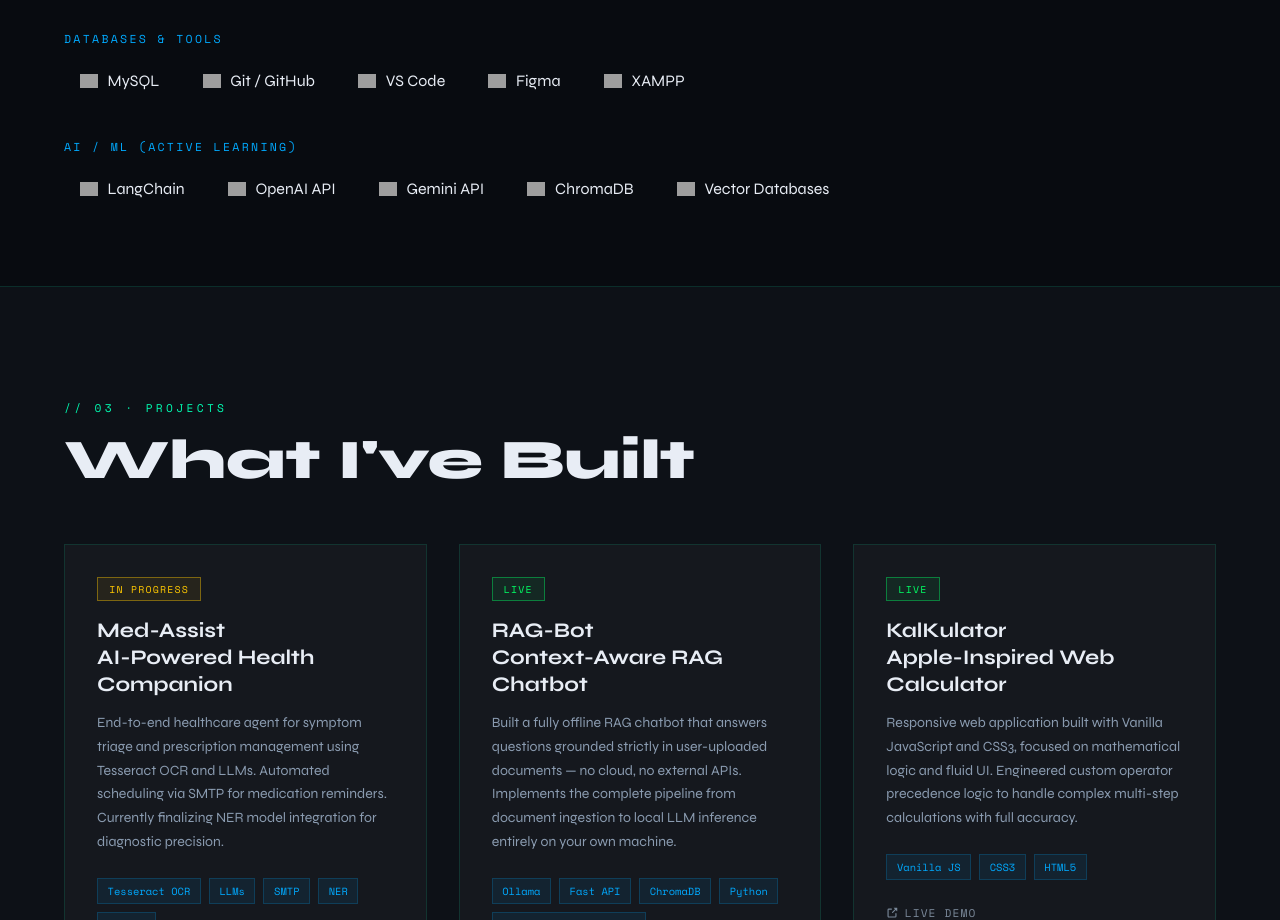
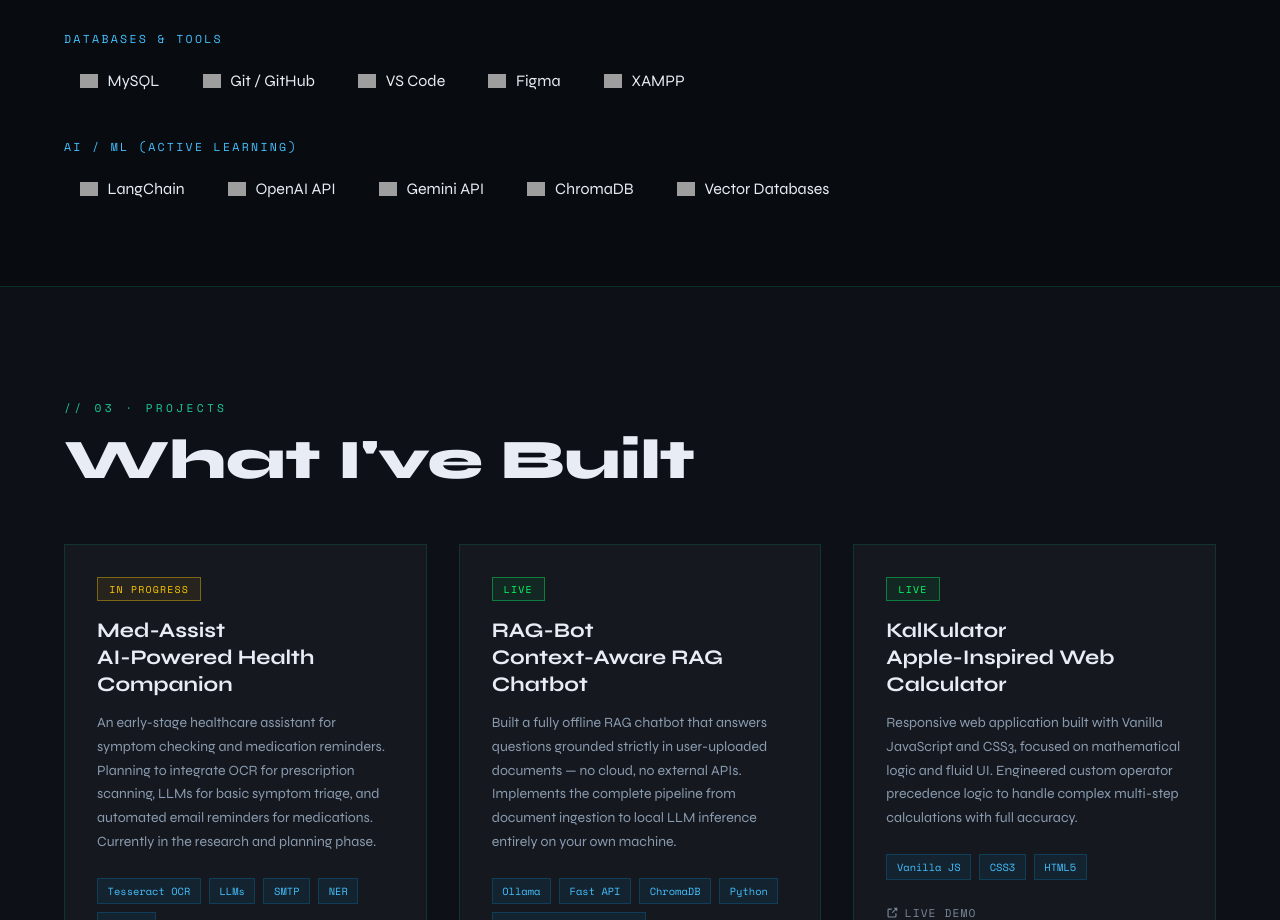
Before and after one commit to sncs1311/my-portfolio, a plain HTML site: page index.html in a window 1280 px wide. Shown: the part 1880-2800 px from the top of the page. Drawn offline with nearby package versions, Linux system fonts and the light colour scheme; grey boxes are pictures that could not be loaded.

Commit message:
Changes made to html file.

```diff
--- a/index.html
+++ b/index.html
@@ -11,13 +11,13 @@
       --bg: #080b10;
       --surface: #0d1117;
       --border: rgba(0,255,180,0.12);
-      --accent: #00ffb3;
-      --accent2: #0af;
+      --accent: #1dcd98;
+      --accent2: rgb(69, 193, 255);
       --accent3: #ff6aff;
       --text: #e8edf5;
       --muted: #7a8899;
-      --card: rgba(255,255,255,0.03);
-      --glow: 0 0 40px rgba(0,255,179,0.18);
+      --card: rgba(255, 255, 255, 0.033);
+      --glow: 0 0 40px rgba(0, 255, 179, 0.874);
     }
 
     *, *::before, *::after { box-sizing: border-box; margin: 0; padding: 0; }
@@ -598,7 +598,7 @@
       <div class="project-status status-wip">In Progress</div>
       <div class="project-title">Med-Assist<br>AI-Powered Health Companion</div>
       <p class="project-desc">
-        End-to-end healthcare agent for symptom triage and prescription management using Tesseract OCR and LLMs. Automated scheduling via SMTP for medication reminders. Currently finalizing NER model integration for diagnostic precision.
+        An early-stage healthcare assistant for symptom checking and medication reminders. Planning to integrate OCR for prescription scanning, LLMs for basic symptom triage, and automated email reminders for medications. Currently in the research and planning phase.
       </p>
       <div class="project-tags">
         <span class="project-tag">Tesseract OCR</span>
```
